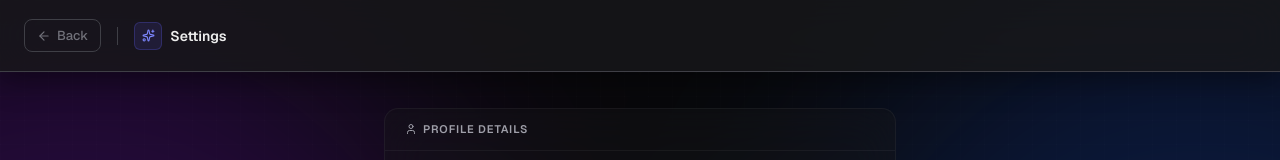
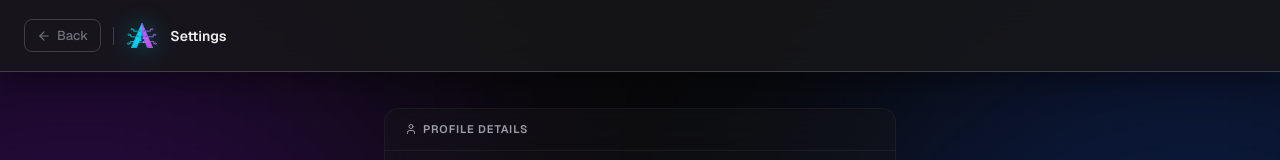
Before and after one commit to sohampendse0718/Archie, a Next.js app: page /profile in a window 1280 px wide. Shown: the top 160 px of the page. Built offline with nearby package versions, Linux system fonts and the light colour scheme; no server answers.

Commit message:
Changed layout of Settings page header.

```diff
--- a/src/app/profile/page.tsx
+++ b/src/app/profile/page.tsx
@@ -7,6 +7,7 @@ import { ArrowLeft, LogOut, Sun, Moon, Sparkles, Mail, Shield, User, Upload, Ale
 import { useSettingsStore } from '@/store/useSettingsStore';
 import { useState } from 'react';
 import { motion } from 'framer-motion';
+import ArchieLogo from '@/components/Logo';
 
 function getInitials(name?: string | null, email?: string | null): string {
   if (name && name.trim()) {
@@ -58,21 +59,17 @@ export default function ProfilePage() {
       </div>
 
       {/* Header */}
-      <header className="shrink-0 sticky top-0 z-50 h-[72px] px-6 bg-surface/80 backdrop-blur-xl border-b border-border-c shadow-[0_8px_30px_rgb(0,0,0,0.4)] flex items-center justify-between">
-        <div className="flex items-center gap-3 relative z-10">
+      <header className="shrink-0 sticky top-0 z-50 h-[72px] px-6 bg-surface/80 backdrop-blur-xl border-b border-border-c shadow-[0_8px_30px_rgb(0,0,0,0.4)] flex items-center">
+        <div className="flex items-center gap-3">
           <button
             onClick={() => router.back()}
             className="flex items-center gap-1.5 px-3 py-1.5 bg-transparent border border-border-c rounded-lg text-[13px] font-medium text-muted hover:text-fg hover:bg-surface-2 transition-colors cursor-pointer"
           >
             <ArrowLeft size={14} /> Back
           </button>
-          <div className="w-px h-[18px] bg-border-c mx-1" />
-          <div className="flex items-center gap-2">
-            <div className="w-7 h-7 rounded-md bg-indigo-500/12 border border-indigo-500/25 flex items-center justify-center">
-              <Sparkles size={13} className="text-indigo-400" />
-            </div>
-            <span className="text-sm font-semibold text-fg">Settings</span>
-          </div>
+          <div className="w-px h-[18px] bg-border-c" />
+          <ArchieLogo size="md" iconOnly />
+          <span className="text-sm font-semibold text-fg">Settings</span>
         </div>
       </header>
 
```
